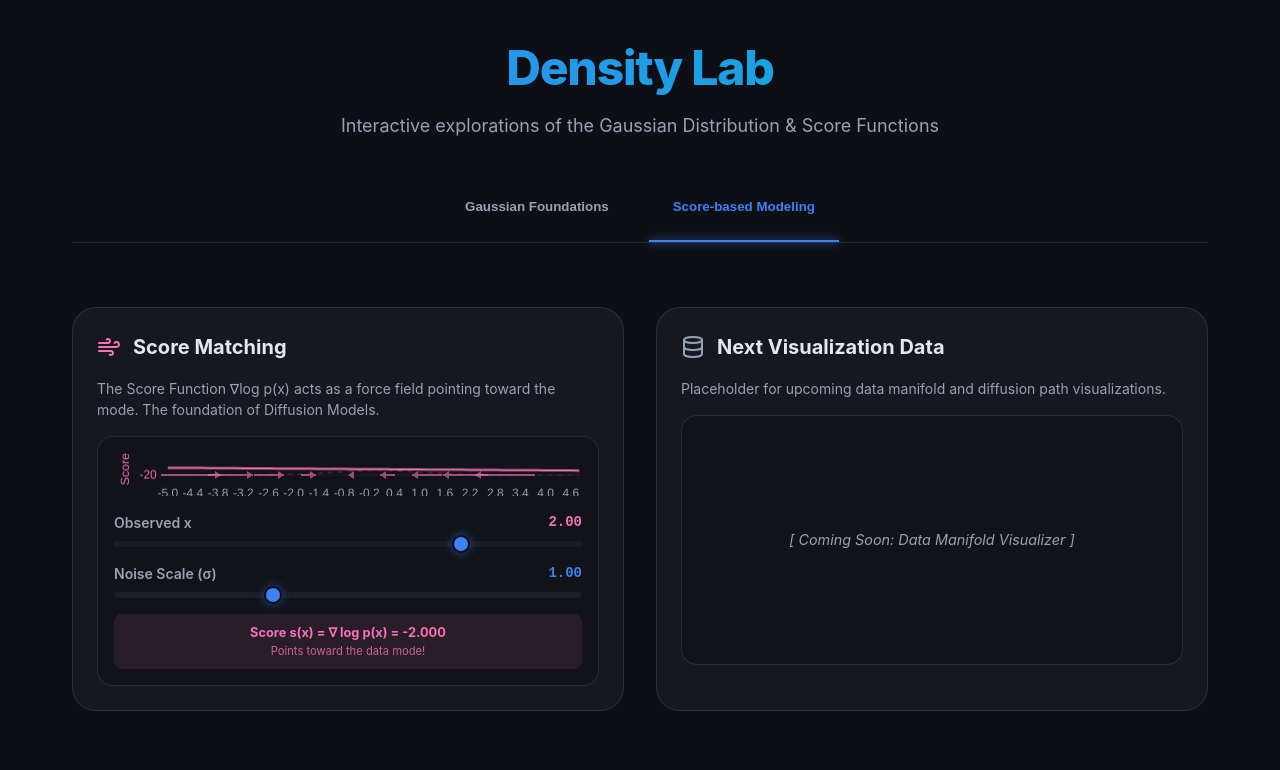
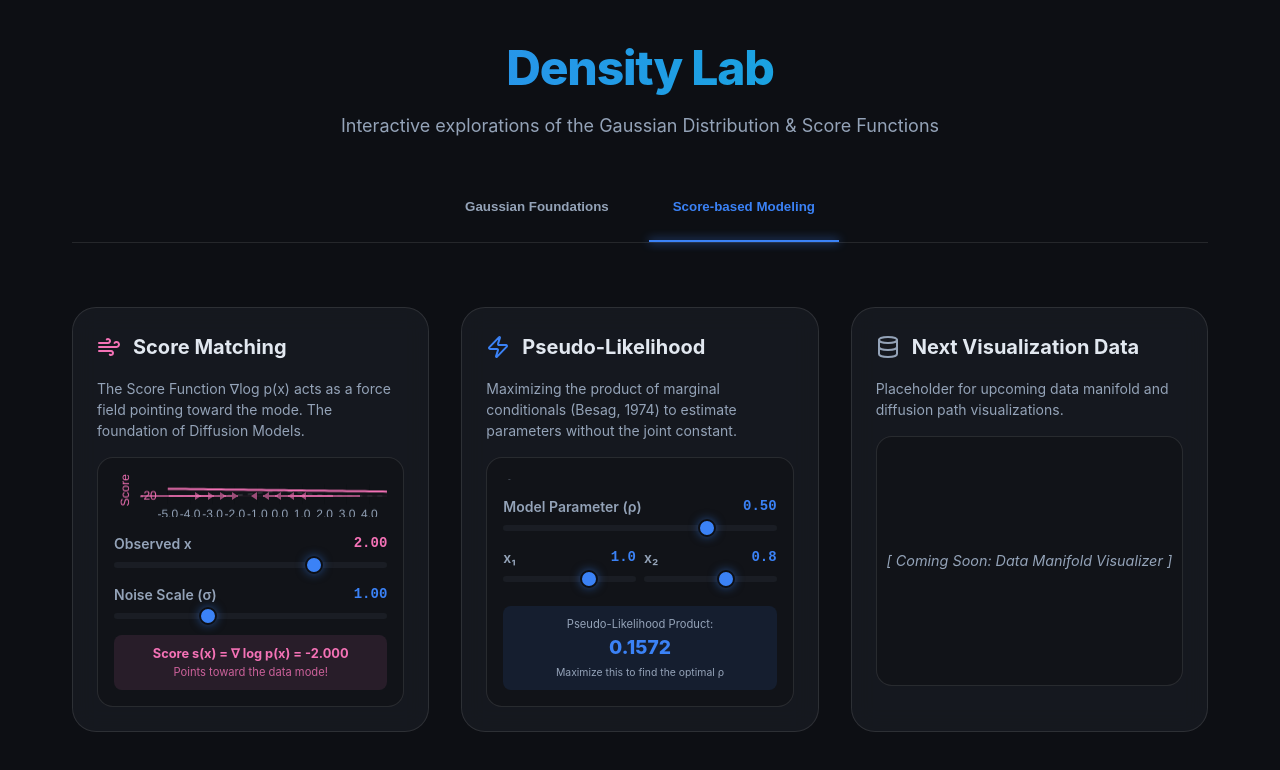
Before and after one commit to VicoErv/density-lab, a React (Vite) app: page / in a window 1280 px wide. Both pictures are taken after a click on the button "Score-based Modeling". Shown: the top 770 px of the page. Built offline with nearby package versions, Linux system fonts and the light colour scheme.

Commit message:
Add Pseudo-Likelihood (Besag, 1974) interactive module

```diff
--- a/src/App.jsx
+++ b/src/App.jsx
@@ -1,11 +1,12 @@
 import React, { useState } from 'react';
-import { Activity, BarChart, AreaChart, Target, Layers, Info, Wind, Database } from 'lucide-react';
+import { Activity, BarChart, AreaChart, Target, Layers, Info, Wind, Database, Zap } from 'lucide-react';
 import Gaussian1D from './labs/Gaussian1D';
 import SamplingConvergence from './labs/SamplingConvergence';
 import CDFIntegration from './labs/CDFIntegration';
 import LikelihoodScorer from './labs/LikelihoodScorer';
 import Multivariate2D from './labs/Multivariate2D';
 import ScoreMatching from './labs/ScoreMatching';
+import PseudoLikelihood from './labs/PseudoLikelihood';
 
 function App() {
   const [activeTab, setActiveTab] = useState('gaussian');
@@ -101,6 +102,14 @@ function App() {
             </LabCard>
 
             <LabCard
+              title="Pseudo-Likelihood"
+              description="Maximizing the product of marginal conditionals (Besag, 1974) to estimate parameters without the joint constant."
+              icon={<Zap size={24} color="#3b82f6" />}
+            >
+              <PseudoLikelihood />
+            </LabCard>
+
+            <LabCard
               title="Next Visualization Data"
               description="Placeholder for upcoming data manifold and diffusion path visualizations."
               icon={<Database size={24} color="var(--text-secondary)" />}
--- /dev/null
+++ b/src/labs/PseudoLikelihood.jsx
@@ -0,0 +1,160 @@
+import React, { useState, useMemo } from 'react';
+import {
+    Chart as ChartJS,
+    CategoryScale,
+    LinearScale,
+    PointElement,
+    LineElement,
+    Title,
+    Tooltip,
+    Legend,
+    Filler
+} from 'chart.js';
+import { Line } from 'react-chartjs-2';
+
+ChartJS.register(
+    CategoryScale,
+    LinearScale,
+    PointElement,
+    LineElement,
+    Title,
+    Tooltip,
+    Legend,
+    Filler
+);
+
+const PseudoLikelihood = () => {
+    const [rho, setRho] = useState(0.5);
+    const [obs, setObs] = useState({ x1: 1.0, x2: 0.8 });
+    const mu = 0;
+    const sigma = 1;
+
+    // Conditional p(x1 | x2) = N(mu1 + rho(x2 - mu2), (1 - rho^2)sigma^2)
+    const conditionalX1 = useMemo(() => {
+        const muCond = mu + rho * (obs.x2 - mu);
+        const varCond = (1 - rho * rho) * (sigma * sigma);
+        const sigmaCond = Math.sqrt(varCond);
+
+        const labels = [];
+        const values = [];
+        for (let x = -4; x <= 4; x += 0.1) {
+            labels.push(x.toFixed(1));
+            const exp = -Math.pow(x - muCond, 2) / (2 * varCond);
+            values.push((1 / (sigmaCond * Math.sqrt(2 * Math.PI))) * Math.exp(exp));
+        }
+        return { labels, values, muCond, sigmaCond };
+    }, [rho, obs.x2]);
+
+    // Conditional p(x2 | x1)
+    const conditionalX2 = useMemo(() => {
+        const muCond = mu + rho * (obs.x1 - mu);
+        const varCond = (1 - rho * rho) * (sigma * sigma);
+        const sigmaCond = Math.sqrt(varCond);
+
+        const values = [];
+        for (let x = -4; x <= 4; x += 0.1) {
+            const exp = -Math.pow(x - muCond, 2) / (2 * varCond);
+            values.push((1 / (sigmaCond * Math.sqrt(2 * Math.PI))) * Math.exp(exp));
+        }
+        return { values, muCond, sigmaCond };
+    }, [rho, obs.x1]);
+
+    const pseudoLikelihood = useMemo(() => {
+        const p1 = (1 / (conditionalX1.sigmaCond * Math.sqrt(2 * Math.PI))) *
+            Math.exp(-Math.pow(obs.x1 - conditionalX1.muCond, 2) / (2 * Math.pow(conditionalX1.sigmaCond, 2)));
+        const p2 = (1 / (conditionalX2.sigmaCond * Math.sqrt(2 * Math.PI))) *
+            Math.exp(-Math.pow(obs.x2 - conditionalX2.muCond, 2) / (2 * Math.pow(conditionalX2.sigmaCond, 2)));
+        return p1 * p2;
+    }, [obs, rho, conditionalX1, conditionalX2]);
+
+    const chartData = {
+        labels: conditionalX1.labels,
+        datasets: [
+            {
+                label: 'p(x₁ | x₂)',
+                data: conditionalX1.values,
+                borderColor: '#3b82f6',
+                backgroundColor: 'rgba(59, 130, 246, 0.1)',
+                fill: true,
+                pointRadius: 0,
+                tension: 0.4
+            },
+            {
+                label: 'p(x₂ | x₁)',
+                data: conditionalX2.values,
+                borderColor: '#10b981',
+                backgroundColor: 'rgba(16, 185, 129, 0.1)',
+                fill: true,
+                pointRadius: 0,
+                tension: 0.4
+            }
+        ]
+    };
+
+    return (
+        <div style={{ height: '100%', padding: '1rem', display: 'flex', flexDirection: 'column' }}>
+            <div style={{ flex: 1, minHeight: 0 }}>
+                <Line data={chartData} options={{
+                    responsive: true,
+                    maintainAspectRatio: false,
+                    plugins: {
+                        legend: {
+                            display: true,
+                            position: 'top',
+                            labels: { color: '#94a3b8', boxWidth: 10, font: { size: 10 } }
+                        },
+                        tooltip: { enabled: false }
+                    },
+                    scales: {
+                        y: { min: 0, max: 1.5, grid: { color: 'rgba(255,255,255,0.05)' }, ticks: { color: '#94a3b8' } },
+                        x: { ticks: { color: '#94a3b8' } }
+                    }
+                }} />
+            </div>
+
+            <div className="controls" style={{ marginTop: '1rem' }}>
+                <div className="control-group">
+                    <label className="control-label">
+                        Model Parameter (ρ) <span className="control-value">{rho.toFixed(2)}</span>
+                    </label>
+                    <input
+                        type="range" min="-0.95" max="0.95" step="0.01" value={rho}
+                        onChange={(e) => setRho(parseFloat(e.target.value))}
+                        style={{ accentColor: 'var(--accent-primary)' }}
+                    />
+                </div>
+
+                <div style={{ display: 'grid', gridTemplateColumns: '1fr 1fr', gap: '0.5rem' }}>
+                    <div className="control-group">
+                        <label className="control-label">x₁ <span className="control-value">{obs.x1.toFixed(1)}</span></label>
+                        <input type="range" min="-3" max="3" step="0.1" value={obs.x1}
+                            onChange={(e) => setObs({ ...obs, x1: parseFloat(e.target.value) })} />
+                    </div>
+                    <div className="control-group">
+                        <label className="control-label">x₂ <span className="control-value">{obs.x2.toFixed(1)}</span></label>
+                        <input type="range" min="-3" max="3" step="0.1" value={obs.x2}
+                            onChange={(e) => setObs({ ...obs, x2: parseFloat(e.target.value) })} />
+                    </div>
+                </div>
+
+                <div style={{
+                    background: 'rgba(59, 130, 246, 0.1)',
+                    padding: '0.6rem',
+                    borderRadius: '0.5rem',
+                    marginTop: '0.5rem',
+                    textAlign: 'center'
+                }}>
+                    <div style={{ fontSize: '0.7rem', color: 'var(--text-secondary)' }}>Pseudo-Likelihood Product:</div>
+                    <div style={{ fontWeight: 800, color: 'var(--accent-primary)', fontSize: '1.2rem' }}>
+                        {pseudoLikelihood.toFixed(4)}
+                    </div>
+                    <div style={{ fontSize: '0.65rem', color: 'var(--text-secondary)', marginTop: '0.2rem' }}>
+                        Maximize this to find the optimal ρ
+                    </div>
+                </div>
+            </div>
+        </div>
+    );
+};
+
+export default PseudoLikelihood;
```
Also changed, not shown: 1 other file (tests, documents, lock files or other folders).
